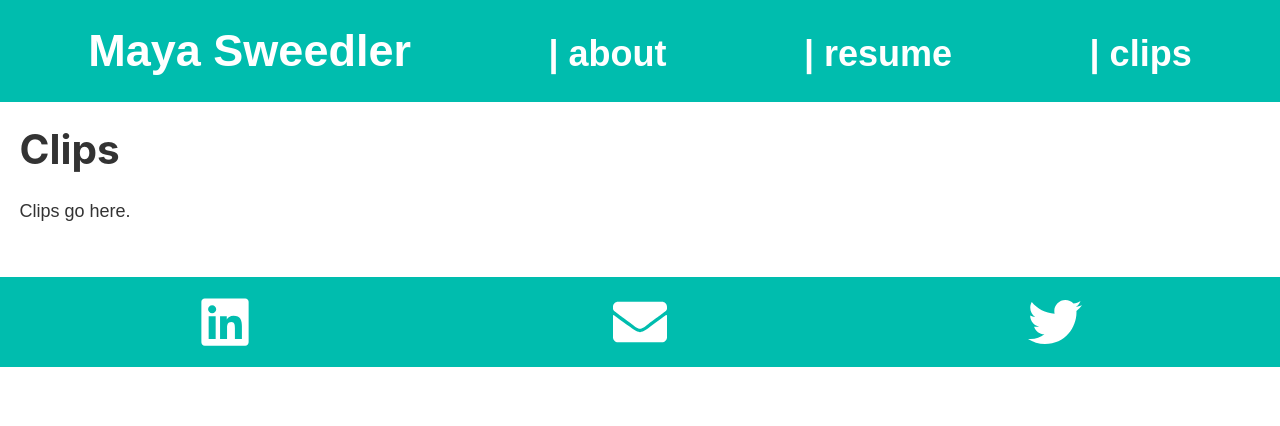
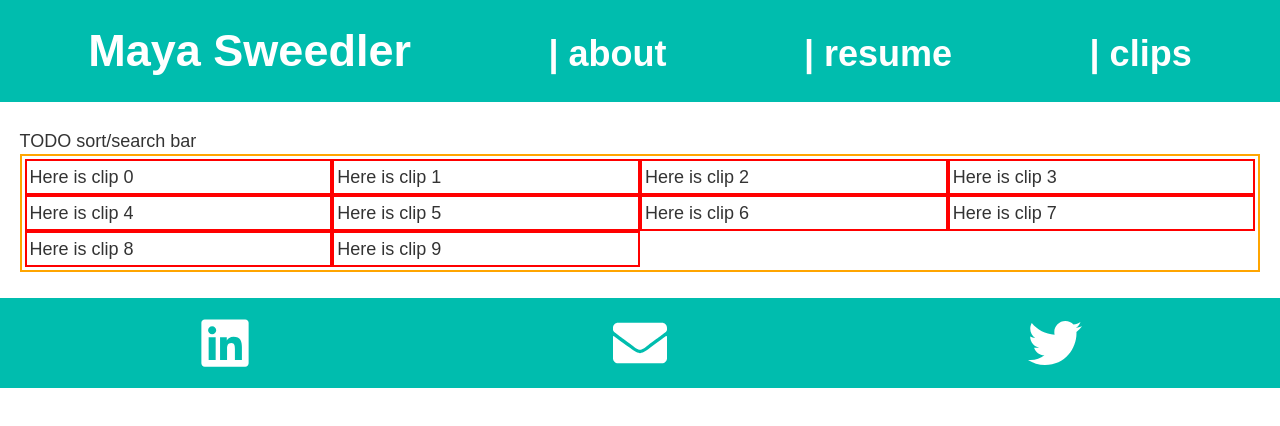
Before and after one commit to AriSweedler/webpage-maya, a Gatsby site: page /clips in a window 1280 px wide. Built offline with nearby package versions, Linux system fonts and the light colour scheme; Gatsby itself is replaced by a stand-in of ours.

Commit message:
Added skeleton for clips.
  * TODO implement retrieving clips from filesystem

```diff
--- /dev/null
+++ b/src/components/Clips/clip.js
@@ -0,0 +1,14 @@
+import React from 'react'
+import styled from 'styled-components';
+
+const StyledClip = styled.div`
+  border: 2px solid red;
+  padding: 3px;
+  display:inline-block;
+`
+
+const Clip = (props) => (
+  <StyledClip> Here is clip {props.id}</StyledClip>
+)
+
+export default Clip
--- /dev/null
+++ b/src/components/Clips/clipArray.js
@@ -0,0 +1,24 @@
+import React from 'react'
+
+import Clip from './clip'
+import styled from 'styled-components';
+
+const StyledClipArray = styled.div`
+  border: 2px solid orange;
+  padding: 3px;
+  display: grid;
+  grid-template-columns: repeat(4, auto);
+`
+
+//TODO figure out how to get all the clips
+//sort the array based on the nav bar (pass state of nav bar in through props)
+const clips = [];
+for (let i = 0; i < 10; i++) {
+  clips.push(<Clip id={i} />);
+}
+
+const ClipArray = () => (
+  <StyledClipArray>{clips}</StyledClipArray>
+)
+
+export default ClipArray
--- a/src/pages/clips.js
+++ b/src/pages/clips.js
@@ -1,17 +1,13 @@
 import React from 'react'
 
 import Layout from '../components/layout'
+import ClipArray from '../components/Clips/clipArray'
 
-/*
-light yellow: #F9F6B8
-turquoise: #00bdae
-white: white
-light grey: lightgrey
-*/
+//TODO get all the clips, and sort them based on the nav bar
 const ClipsPage = () => (
   <Layout>
-    <h1>Clips</h1>
-    <p>Clips go here.</p>
+    <div>TODO sort/search bar</div>
+    <ClipArray />
   </Layout>
 )
 
```
